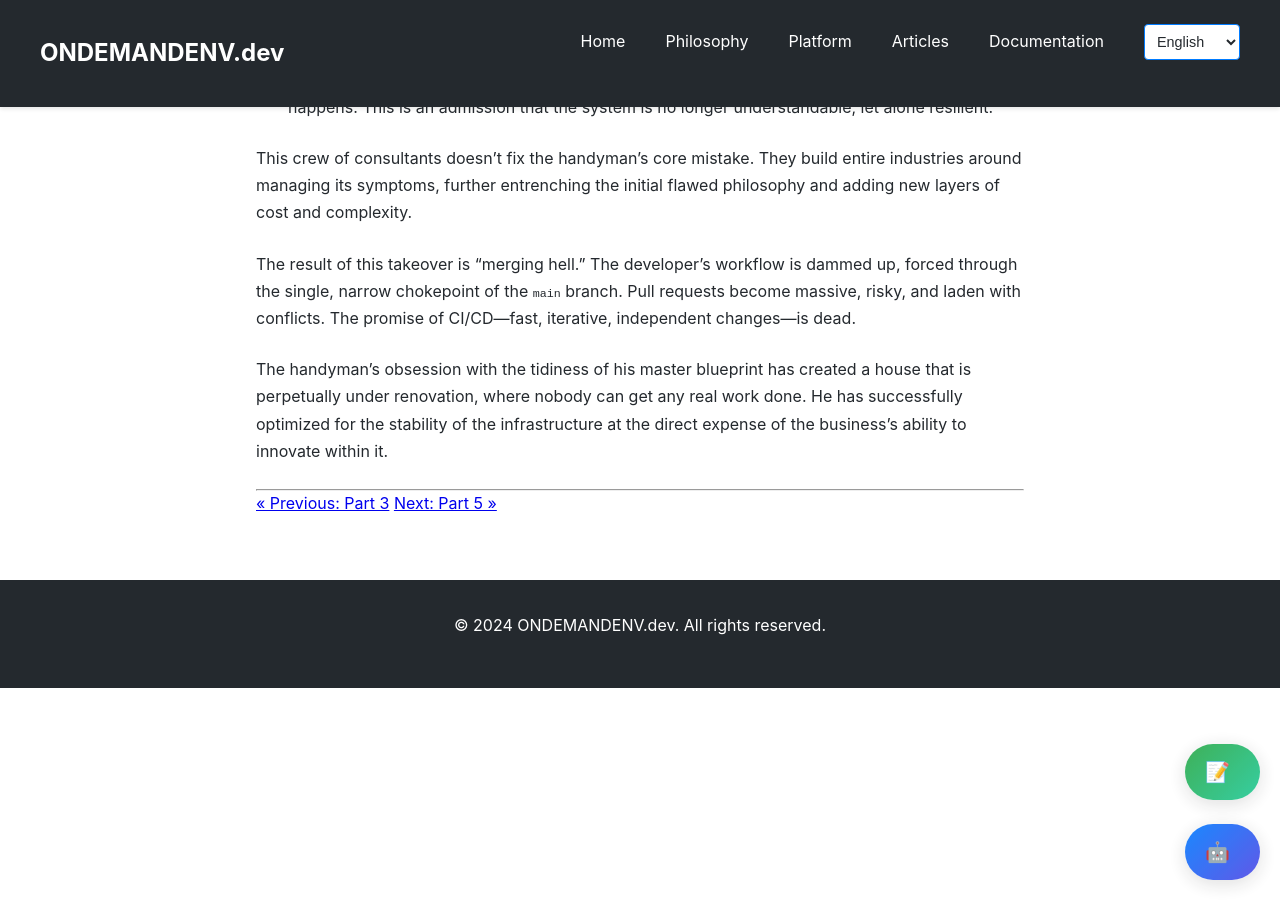
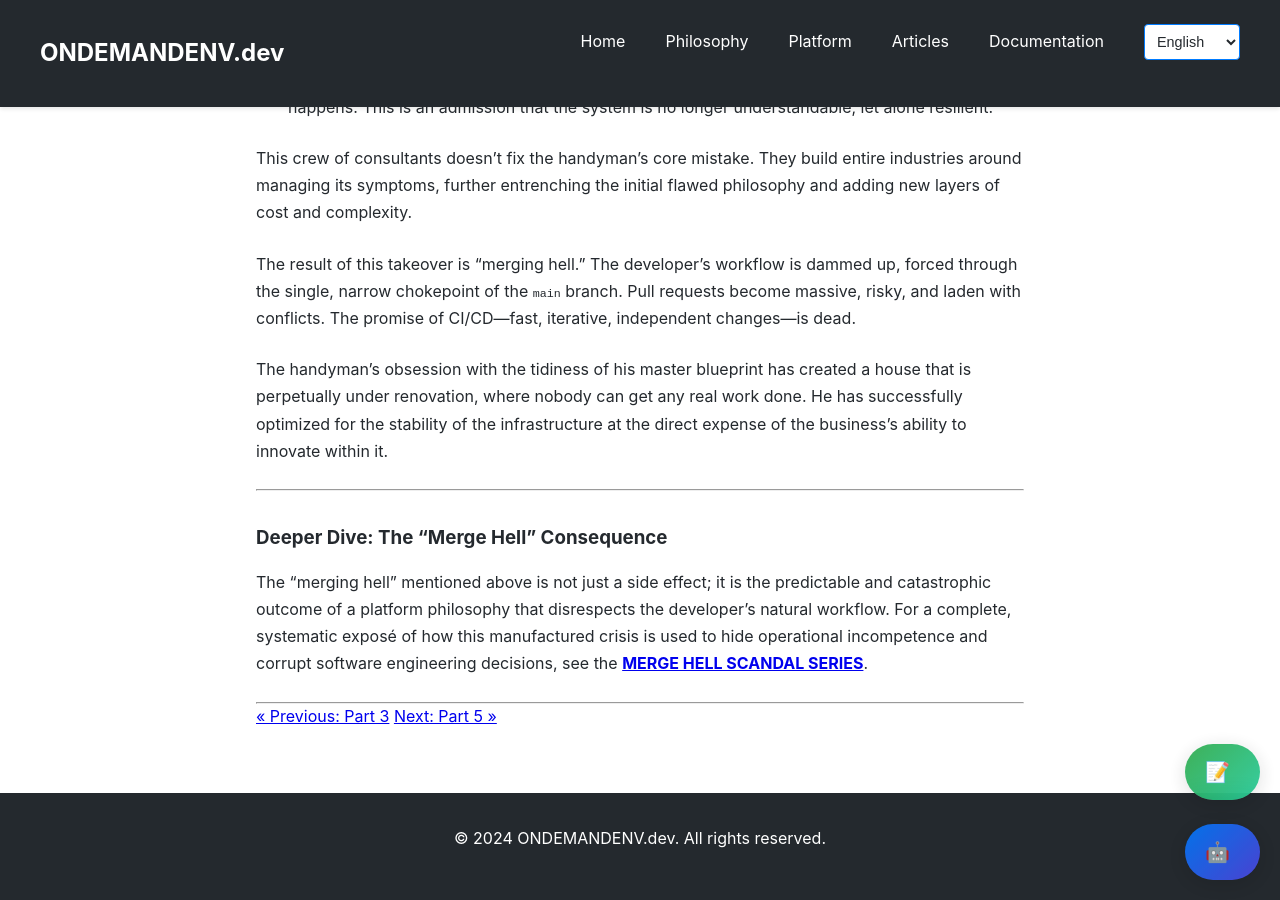
Before and after one commit to ondemandenv/ondemandenv.github.io, a Jekyll site: the page built from articles/eks-critique-series/part-4-flawed-gitops-model.md, in a window 1280 px wide and 900 px high, scrolled down 2582 px. Built offline with Jekyll 4.4.1, drawn with Linux system fonts in a browser that asks for light colours; a script that is not in the unit is left out.

Commit message:
fix: Correct series linking and add new articles
This commit addresses a complex series of updates and a reported 404 error.

- Re-organizes the EKS critique series multiple times based on user feedback, expanding it to a final 9-part series.
- Adds two new articles to the series: "How a Flawed GitOps Model Betrayed the Developer" and "The Authority Problem".
- Reverts one article from the series back to a standalone piece.
- Systematically updates the headers, footers, and permalinks across all 9 articles to ensure consistent navigation and correct linking.
- Updates the series landing page to reflect the final 9-part structure.
- Cleans up `articles.html` to remove orphaned links and re-add reverted articles.
- While no specific permalink error was found for the reported 404, the extensive re-linking and standardization in this commit is intended to resolve any underlying issues.

```diff
--- a/articles/eks-critique-series/part-4-flawed-gitops-model.md
+++ b/articles/eks-critique-series/part-4-flawed-gitops-model.md
@@ -68,6 +68,12 @@ The result of this takeover is "merging hell." The developer's workflow is damme
 
 The handyman's obsession with the tidiness of his master blueprint has created a house that is perpetually under renovation, where nobody can get any real work done. He has successfully optimized for the stability of the infrastructure at the direct expense of the business's ability to innovate within it.
 
+***
+
+### Deeper Dive: The "Merge Hell" Consequence
+
+The "merging hell" mentioned above is not just a side effect; it is the predictable and catastrophic outcome of a platform philosophy that disrespects the developer's natural workflow. For a complete, systematic exposé of how this manufactured crisis is used to hide operational incompetence and corrupt software engineering decisions, see the **[MERGE HELL SCANDAL SERIES](/articles/merge-hell-myth-x-ops-contamination)**.
+
 ---
 
 <div class="series-navigation">
```
